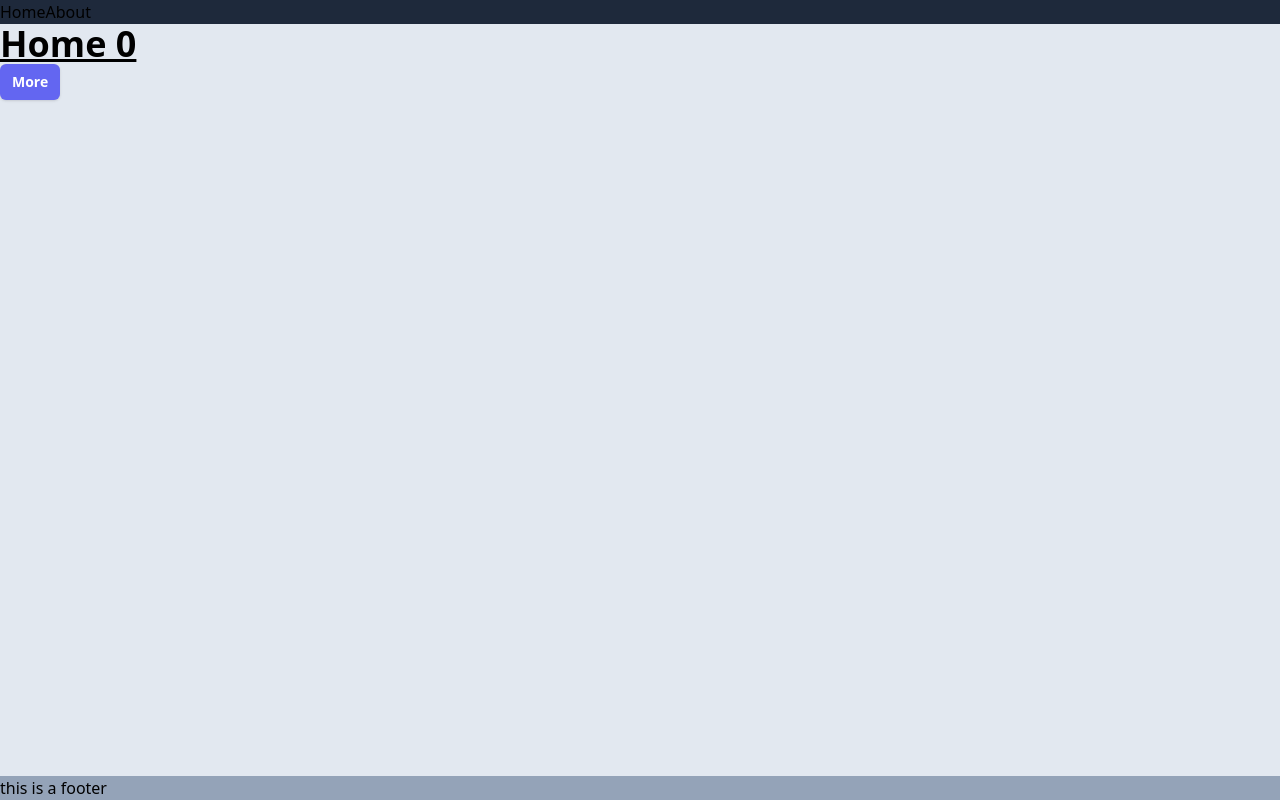
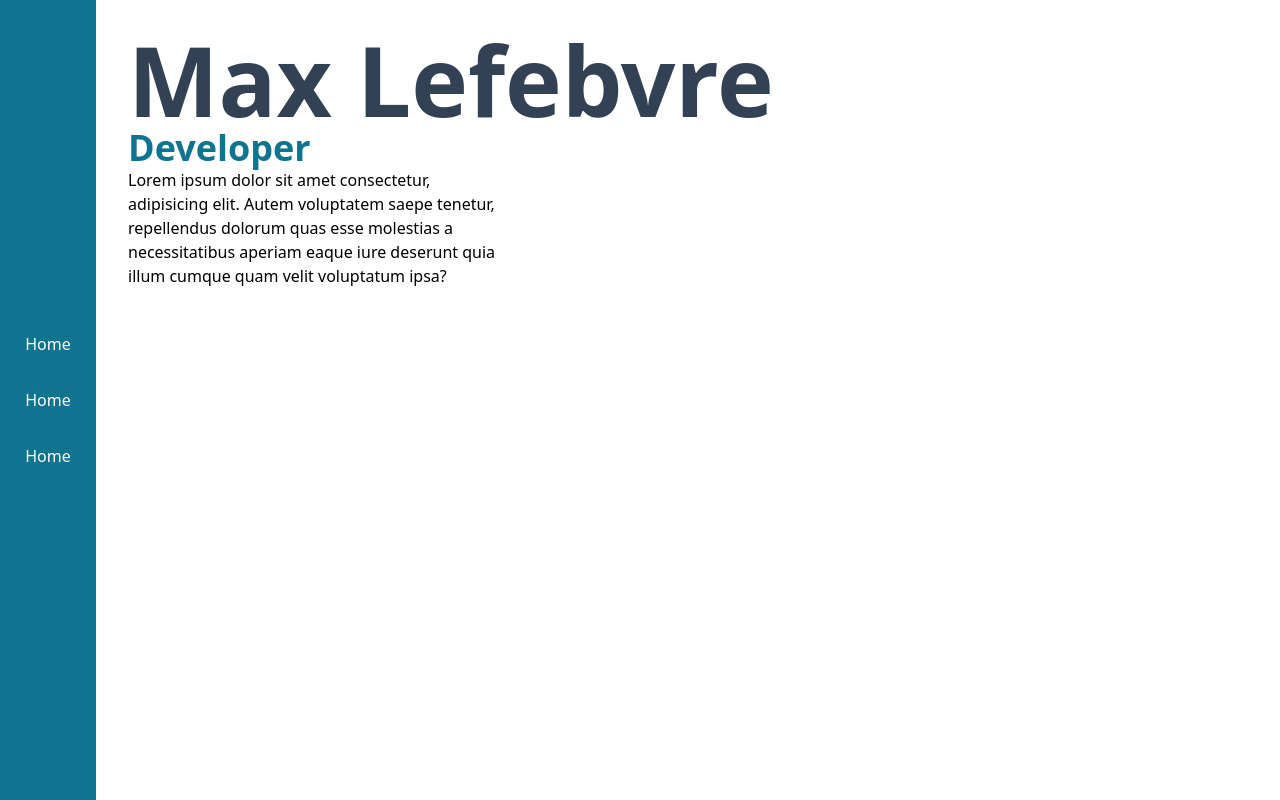
Before and after one commit to maxle5/maxle5.com, a Vue app: page / in a window 1280 px wide. Built offline with nearby package versions, Linux system fonts and the light colour scheme.

Commit message:
starting to work on layout

```diff
--- a/index.html
+++ b/index.html
@@ -9,7 +9,7 @@
 </head>
 
 <body>
-  <div id="app" class="h-screen flex flex-col"></div>
+  <div id="app" class="flex items-stretch overflow-auto h-screen"></div>
   <script type="module" src="/src/main.ts"></script>
 </body>
 
--- a/src/App.vue
+++ b/src/App.vue
@@ -1,15 +1,13 @@
 <script setup lang="ts">
 import { RouterView } from 'vue-router'
-import TheHeader from './components/TheHeader.vue';
-import TheFooter from './components/TheFooter.vue';
+import TheSidebar from './components/TheSidebar.vue';
 </script>
 
 <template>
-  <the-header></the-header>
-  <main class="bg-slate-200 grow overflow-auto">
-    <RouterView />
+  <the-sidebar />
+  <main class="p-8">
+    <router-view />
   </main>
-  <the-footer></the-footer>
 </template>
 
 <style>
@@ -18,5 +16,4 @@ import TheFooter from './components/TheFooter.vue';
   margin: 0;
   padding: 0;
 }
-
 </style>
--- a/src/components/TheFooter.vue
+++ /dev/null
@@ -1,8 +0,0 @@
-<template>
-    <footer class="bg-slate-400">
-        <div>this is a footer</div>
-    </footer>
-</template>
-
-<script setup lang="ts">
-</script>
--- a/src/components/TheHeader.vue
+++ /dev/null
@@ -1,14 +0,0 @@
-<template>
-    <header class="bg-slate-800">
-        <div class="wrapper">
-            <nav>
-                <RouterLink to="/">Home</RouterLink>
-                <RouterLink to="/about">About</RouterLink>
-            </nav>
-        </div>
-    </header>
-</template>
-
-<script setup lang="ts">
-import { RouterLink } from 'vue-router'
-</script>
--- /dev/null
+++ b/src/components/TheSidebar.vue
@@ -0,0 +1,7 @@
+<template>
+    <nav class="flex flex-col w-24 justify-center text-white bg-cyan-700">
+        <router-link to="/" class="block p-4 text-center">Home</router-link>
+        <router-link to="/" class="block p-4 text-center">Home</router-link>
+        <router-link to="/" class="block p-4 text-center">Home</router-link>
+    </nav>
+</template>
--- a/src/pages/index.vue
+++ b/src/pages/index.vue
@@ -9,8 +9,14 @@ const { count } = storeToRefs(store)
 </script>
 
 <template>
-    <h1 class="text-4xl font-bold underline">
-      Home {{ count }}
-    </h1>
-    <the-button @click="store.increment">More</the-button>
+  <h1 class="text-8xl font-bold text-slate-700">
+    Max Lefebvre
+  </h1>
+  <h2 class="text-4xl font-bold text-cyan-700">
+    Developer
+  </h2>
+  <p class="max-w-96">
+    Lorem ipsum dolor sit amet consectetur, adipisicing elit. Autem voluptatem saepe tenetur, repellendus dolorum quas
+    esse molestias a necessitatibus aperiam eaque iure deserunt quia illum cumque quam velit voluptatum ipsa?
+  </p>
 </template>
--- a/src/router/index.ts
+++ b/src/router/index.ts
@@ -2,8 +2,6 @@ import { createRouter, createWebHistory } from 'vue-router/auto'
 
 const router = createRouter({
   history: createWebHistory()
-  // You don't need to pass the routes anymore,
-  // the plugin writes it for you 🤖
 })
 
 export default router
```
